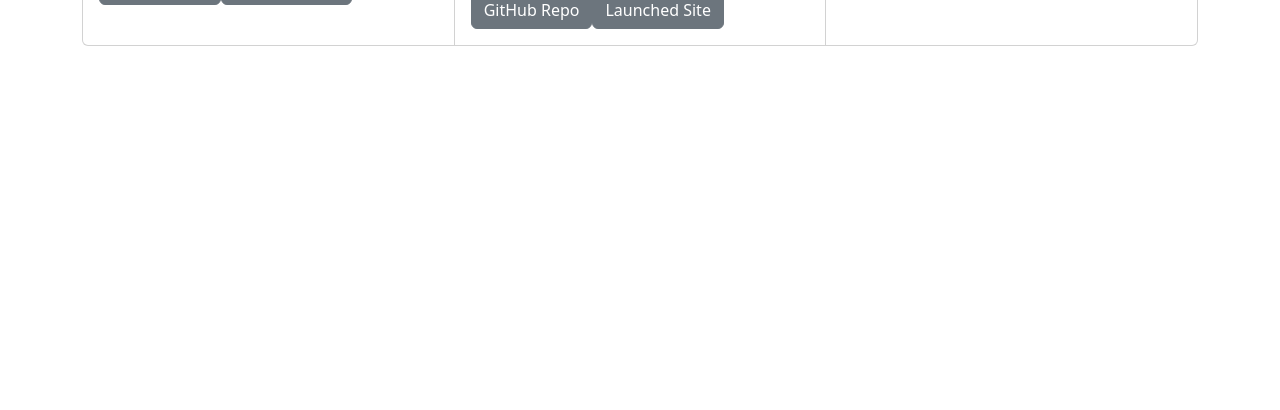
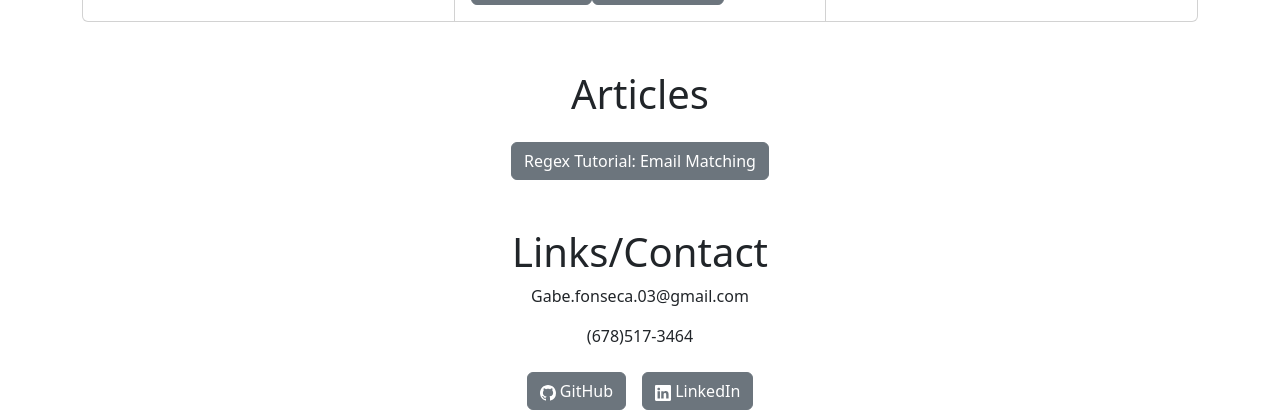
Before and after one commit to gabefando/portfoliov2, a React (Create React App) app: page / in a window 1280 px wide. Shown: the part 1057-1467 px from the top of the page. Before the commit the page ends 1103 px from the top, so only its background shows below. Built offline with nearby package versions, Linux system fonts and the light colour scheme.

Commit message:
finished articles and links section, disabled navbar for now

```diff
--- /dev/null
+++ b/src/components/Articles.js
@@ -0,0 +1,18 @@
+import React from "react";
+
+function Articles() {
+    return(
+        <div>
+            <div className="mt-5 mb-4 text-center">
+                <h1 id="articles">Articles</h1>
+            </div>
+            <div className="d-flex justify-content-center text-center mt-2">
+                <div className="px-2">
+                    <a type="button" className="btn btn-secondary" href="https://gist.github.com/gabefando/8ec6bae4835a3364f16014d38e84034c">Regex Tutorial: Email Matching</a>
+                </div>
+            </div>
+        </div>
+    )
+}
+
+export default Articles;
--- /dev/null
+++ b/src/components/Links.js
@@ -0,0 +1,31 @@
+import React from "react";
+
+function Links() {
+    return(
+        <div>
+            <div className="mt-5 mb-4 text-center">
+                <h1 id="articles">Links/Contact</h1>
+                <p className="mt-2">Gabe.fonseca.03@gmail.com</p>
+                <p>(678)517-3464</p>
+            </div>
+            <div className="d-flex justify-content-center text-center">
+                    <div className="px-2">
+                        <a type="button" className="btn btn-secondary" href="https://github.com/gabefando">
+                            <svg xmlns="http://www.w3.org/2000/svg" width="16" height="16" fill="currentColor" class="bi bi-github" viewBox="0 0 16 16">
+                                <path d="M8 0C3.58 0 0 3.58 0 8c0 3.54 2.29 6.53 5.47 7.59.4.07.55-.17.55-.38 0-.19-.01-.82-.01-1.49-2.01.37-2.53-.49-2.69-.94-.09-.23-.48-.94-.82-1.13-.28-.15-.68-.52-.01-.53.63-.01 1.08.58 1.23.82.72 1.21 1.87.87 2.33.66.07-.52.28-.87.51-1.07-1.78-.2-3.64-.89-3.64-3.95 0-.87.31-1.59.82-2.15-.08-.2-.36-1.02.08-2.12 0 0 .67-.21 2.2.82.64-.18 1.32-.27 2-.27.68 0 1.36.09 2 .27 1.53-1.04 2.2-.82 2.2-.82.44 1.1.16 1.92.08 2.12.51.56.82 1.27.82 2.15 0 3.07-1.87 3.75-3.65 3.95.29.25.54.73.54 1.48 0 1.07-.01 1.93-.01 2.2 0 .21.15.46.55.38A8.012 8.012 0 0 0 16 8c0-4.42-3.58-8-8-8z"></path>
+                            </svg> GitHub
+                        </a>
+                    </div>
+                    <div className="px-2">
+                        <a type="button" className="btn btn-secondary" href="https://www.linkedin.com/in/gabe-fonseca/">
+                            <svg xmlns="http://www.w3.org/2000/svg" width="16" height="16" fill="currentColor" class="bi bi-linkedin" viewBox="0 0 16 16">
+                                <path d="M0 1.146C0 .513.526 0 1.175 0h13.65C15.474 0 16 .513 16 1.146v13.708c0 .633-.526 1.146-1.175 1.146H1.175C.526 16 0 15.487 0 14.854V1.146zm4.943 12.248V6.169H2.542v7.225h2.401zm-1.2-8.212c.837 0 1.358-.554 1.358-1.248-.015-.709-.52-1.248-1.342-1.248-.822 0-1.359.54-1.359 1.248 0 .694.521 1.248 1.327 1.248h.016zm4.908 8.212V9.359c0-.216.016-.432.08-.586.173-.431.568-.878 1.232-.878.869 0 1.216.662 1.216 1.634v3.865h2.401V9.25c0-2.22-1.184-3.252-2.764-3.252-1.274 0-1.845.7-2.165 1.193v.025h-.016a5.54 5.54 0 0 1 .016-.025V6.169h-2.4c.03.678 0 7.225 0 7.225h2.4z"></path>
+                            </svg> LinkedIn
+                        </a>
+                    </div>
+            </div>
+        </div>
+    )
+}
+
+export default Links;
--- a/src/containers/App.js
+++ b/src/containers/App.js
@@ -1,15 +1,19 @@
 import './App.css';
-import Navbar from '../components/Navbar'
+// import Navbar from '../components/Navbar'
 import About from '../components/About'
 import Projects from '../components/Projects'
+import Articles from '../components/Articles';
+import Links from '../components/Links';
 
 function App() {
   return (
     <div className="App">
       <div>
-        <Navbar />
+        {/* <Navbar /> */}
         <About />
         <Projects />
+        <Articles />
+        <Links />
       </div>
     </div>
   );
```
